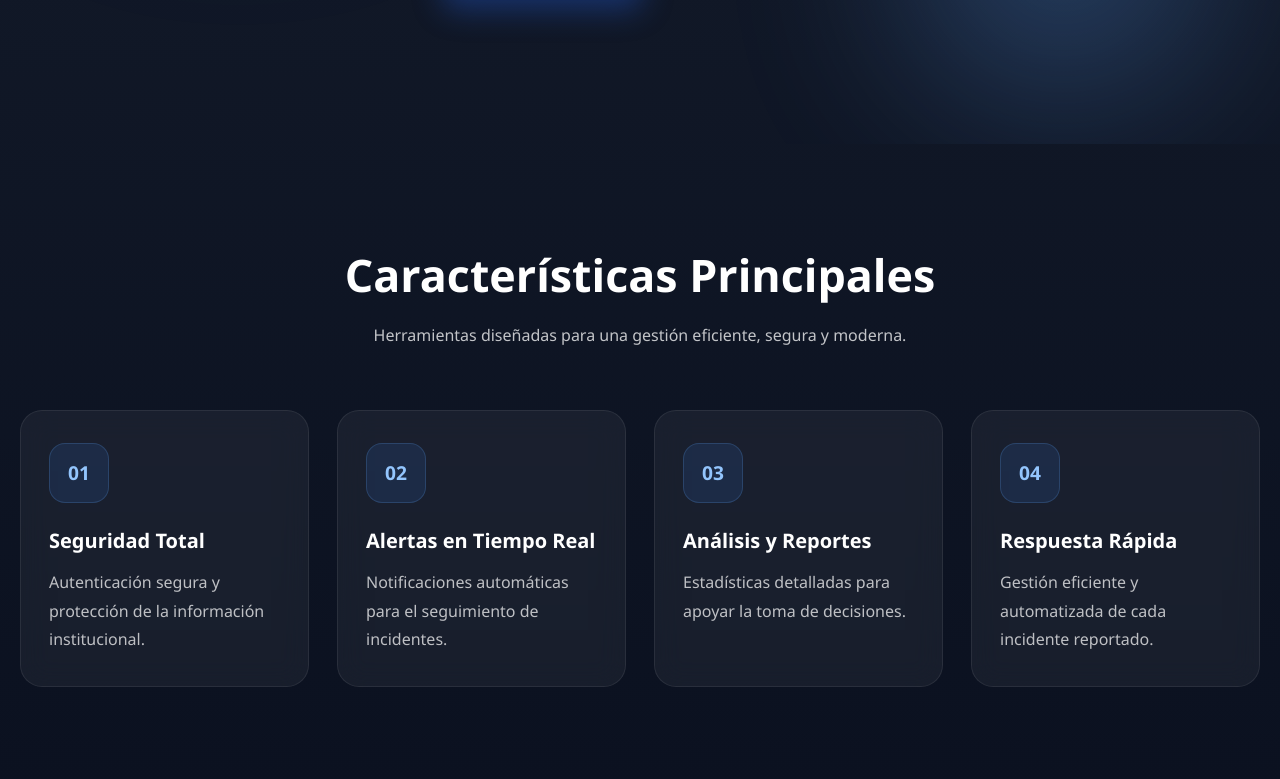
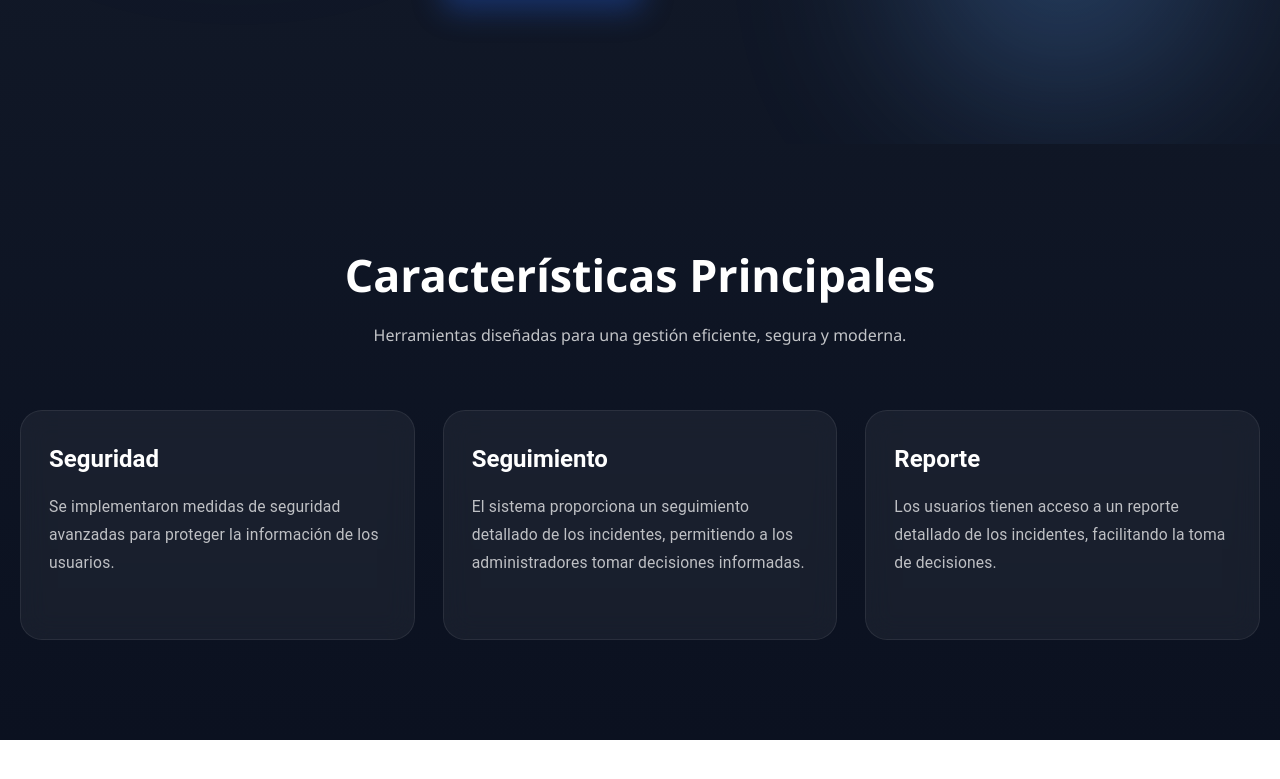
Before and after one commit to breinerortiz99-lgtm/Proyecto_final, a React (Vite) app: page / in a window 1280 px wide. Shown: the part 657-1436 px from the top of the page. After the commit the page ends 1397 px from the top, so only its background shows below. Built offline with nearby package versions, Linux system fonts and the light colour scheme; no server answers.

Commit message:
Implementar cardGeneral

```diff
--- /dev/null
+++ b/src/Components/CardGeneral/CardGeneral.css
@@ -0,0 +1,45 @@
+.card-general {
+  width: 100%;
+  min-height: 230px;
+
+  border-radius: 22px !important;
+
+  background: rgba(255, 255, 255, 0.05) !important;
+
+  backdrop-filter: blur(14px);
+
+  border: 1px solid rgba(255, 255, 255, 0.08);
+
+  transition: all 0.35s ease !important;
+
+  box-shadow: none !important;
+}
+
+.card-general:hover {
+  transform: translateY(-8px);
+
+  background: rgba(255, 255, 255, 0.08) !important;
+
+  box-shadow:
+    0 20px 40px rgba(0, 0, 0, 0.25) !important;
+}
+
+.contenido-card-general {
+  padding: 32px 28px !important;
+}
+
+.titulo-card-general {
+  font-weight: 700 !important;
+
+  color: white !important;
+
+  margin-bottom: 18px !important;
+}
+
+.descripcion-card-general {
+  color: rgba(255, 255, 255, 0.72) !important;
+
+  line-height: 1.8 !important;
+
+  font-size: 0.98rem !important;
+}
--- /dev/null
+++ b/src/Components/CardGeneral/CardGeneral.jsx
@@ -0,0 +1,35 @@
+import Card from "@mui/material/Card";
+import CardContent from "@mui/material/CardContent";
+import Typography from "@mui/material/Typography";
+import "./CardGeneral.css";
+
+function CardGeneral({
+  titulo,
+  descripcion
+}) {
+  return (
+    <Card className="card-general">
+      <CardContent className="contenido-card-general">
+
+        <Typography
+          gutterBottom
+          variant="h5"
+          component="div"
+          className="titulo-card-general"
+        >
+          {titulo}
+        </Typography>
+
+        <Typography
+          variant="body2"
+          className="descripcion-card-general"
+        >
+          {descripcion}
+        </Typography>
+
+      </CardContent>
+    </Card>
+  );
+}
+
+export default CardGeneral;
--- a/src/Pages/Inicio/Inicio.css
+++ b/src/Pages/Inicio/Inicio.css
@@ -170,45 +170,9 @@ Plataforma Instancial....
   gap: 28px;
 }
 
-.tarjeta-caracteristica {
-  padding: 32px 28px;
-  border-radius: 22px;
-  background: rgba(255, 255, 255, 0.05);
-  border: 1px solid rgba(255, 255, 255, 0.08);
-  backdrop-filter: blur(14px);
-  transition: all 0.35s ease;
-}
 
-.tarjeta-caracteristica:hover {
-  transform: translateY(-8px);
-  background: rgba(255, 255, 255, 0.08);
-  box-shadow: 0 20px 40px rgba(0, 0, 0, 0.25);
-}
 
-.numero-caracteristica {
-  width: 60px;
-  height: 60px;
-  border-radius: 16px;
-  display: flex;
-  align-items: center;
-  justify-content: center;
-  margin-bottom: 24px;
-  font-size: 1.2rem;
-  font-weight: 800;
-  color: #93c5fd;
-  background: rgba(59, 130, 246, 0.12);
-  border: 1px solid rgba(96, 165, 250, 0.2);
-}
 
-.tarjeta-caracteristica h3 {
-  font-size: 1.25rem;
-  margin-bottom: 14px;
-}
-
-.tarjeta-caracteristica p {
-  color: rgba(255, 255, 255, 0.72);
-  line-height: 1.8;
-}
 
 /* =========================
    ANIMACIONES
--- a/src/Pages/Inicio/Inicio.jsx
+++ b/src/Pages/Inicio/Inicio.jsx
@@ -1,29 +1,9 @@
 import { Link } from "react-router-dom";
+import CardGeneral from "../../Components/CardGeneral/CardGeneral";
 import "./Inicio.css";
 
 function Inicio() {
-  const caracteristicas = [
-    {
-      titulo: "Seguridad Total",
-      descripcion:
-        "Autenticación segura y protección de la información institucional."
-    },
-    {
-      titulo: "Alertas en Tiempo Real",
-      descripcion:
-        "Notificaciones automáticas para el seguimiento de incidentes."
-    },
-    {
-      titulo: "Análisis y Reportes",
-      descripcion:
-        "Estadísticas detalladas para apoyar la toma de decisiones."
-    },
-    {
-      titulo: "Respuesta Rápida",
-      descripcion:
-        "Gestión eficiente y automatizada de cada incidente reportado."
-    }
-  ];
+
 
   return (
     <div className="pagina-inicio">
@@ -83,20 +63,26 @@ function Inicio() {
         </p>
 
         <div className="grid-caracteristicas">
-          {caracteristicas.map((item, index) => (
-            <div
-              className="tarjeta-caracteristica"
-              key={index}
-            >
-              <div className="numero-caracteristica">
-                0{index + 1}
-              </div>
+          <CardGeneral
+            titulo="Seguridad"
+            descripcion="Se implementaron medidas de seguridad
+            avanzadas para proteger la información de los
+            usuarios."
+          />
 
-              <h3>{item.titulo}</h3>
+          <CardGeneral
+            titulo="Seguimiento"
+            descripcion="El sistema proporciona un seguimiento
+            detallado de los incidentes, permitiendo a los
+            administradores tomar decisiones informadas."
+          />
 
-              <p>{item.descripcion}</p>
-            </div>
-          ))}
+          <CardGeneral
+            titulo="Reporte"
+            descripcion="Los usuarios tienen acceso a un
+            reporte detallado de los incidentes, facilitando
+            la toma de decisiones."
+          />
         </div>
       </section>
     </div>
```
